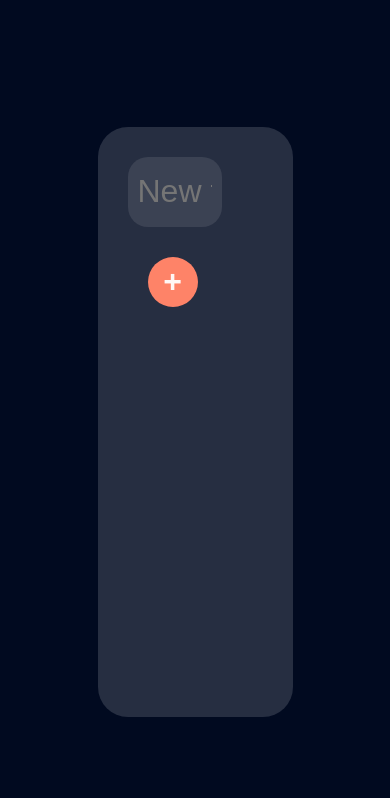
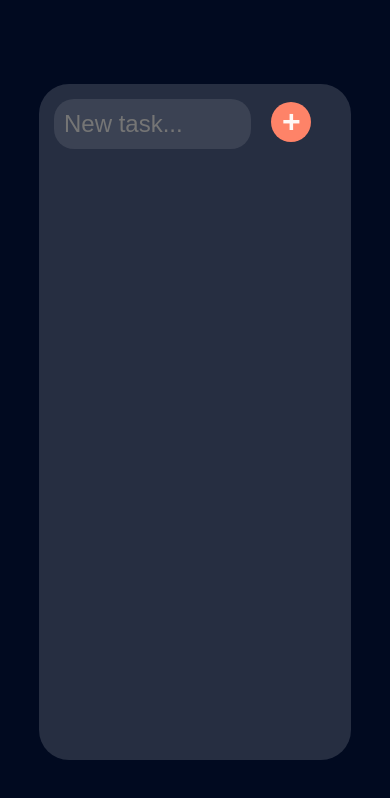
Before and after one commit to SalinasAlan/Todo, a Next.js app: page /todo in a window 390 px wide. Shown: the top 798 px of the page. Built offline with nearby package versions, Linux system fonts and the light colour scheme.

Commit message:
Media Queries Added

```diff
--- a/Components/Task/style.js
+++ b/Components/Task/style.js
@@ -1,7 +1,22 @@
 import styled from 'styled-components';
+import { QUERIES } from '../../styles/style';
 
 export const Checbox = styled.input`
     background-color: transparent;
     cursor: pointer;
     background: #9CE3B4;
 `;
+
+export const TaskText = styled.span`
+    margin-left:10px;
+    font-size: 1.5em;
+
+    @media only screen and (${QUERIES.medium}) {
+        font-size: 2em;
+    }
+
+    @media only screen and (${QUERIES.small}) {
+        font-size: 1.5em;
+    }
+
+`;
--- a/Components/Todo/InputStyle.js
+++ b/Components/Todo/InputStyle.js
@@ -1,5 +1,5 @@
 import styled from 'styled-components';
-import { COLORS } from '../../styles/style';
+import { COLORS, QUERIES } from '../../styles/style';
 
 export const Input = styled.input`
     width: 70%;
@@ -16,6 +16,17 @@ export const Input = styled.input`
     & ::placeholder{
         color: #FFF7F5;
     }
+
+    @media only screen and (${QUERIES.small}) {
+        height: 60px;
+        font-size: 1.75em;
+    }
+
+    @media only screen and (${QUERIES.extraSmall}) {
+        height: 50px;
+        font-size: 1.5em;
+    }
+
 `;
 
 export const ButtonAdd = styled.button`
@@ -30,4 +41,9 @@ export const ButtonAdd = styled.button`
     cursor: pointer;
     border: none;
     outline: none;
+
+    @media only screen and (${QUERIES.extraSmall}) {
+        width: 40px;
+        height: 40px;
+    }
 `;
--- a/styles/Containers/Container.js
+++ b/styles/Containers/Container.js
@@ -1,5 +1,5 @@
 import styled from 'styled-components';
-import { COLORS } from '../style';
+import { COLORS, QUERIES } from '../style';
 
 export const Container = styled.div`
     width: 50%;
@@ -9,6 +9,23 @@ export const Container = styled.div`
     border-radius: 30px;
     color: ${COLORS.textColor};
     background: ${COLORS.secondary};
+
+
+    @media only screen and (${QUERIES.medium}) {
+        width: 75%;
+        height: 80%;
+    }
+
+    @media only screen and (${QUERIES.small}) {
+        width: 80%;
+        height: 80%;
+        padding: 20px;
+    }
+
+    @media only screen and (${QUERIES.extraSmall}) {
+        padding: 15px;
+    }
+
 `;
 
 export const ListContainer = styled.div`
```
